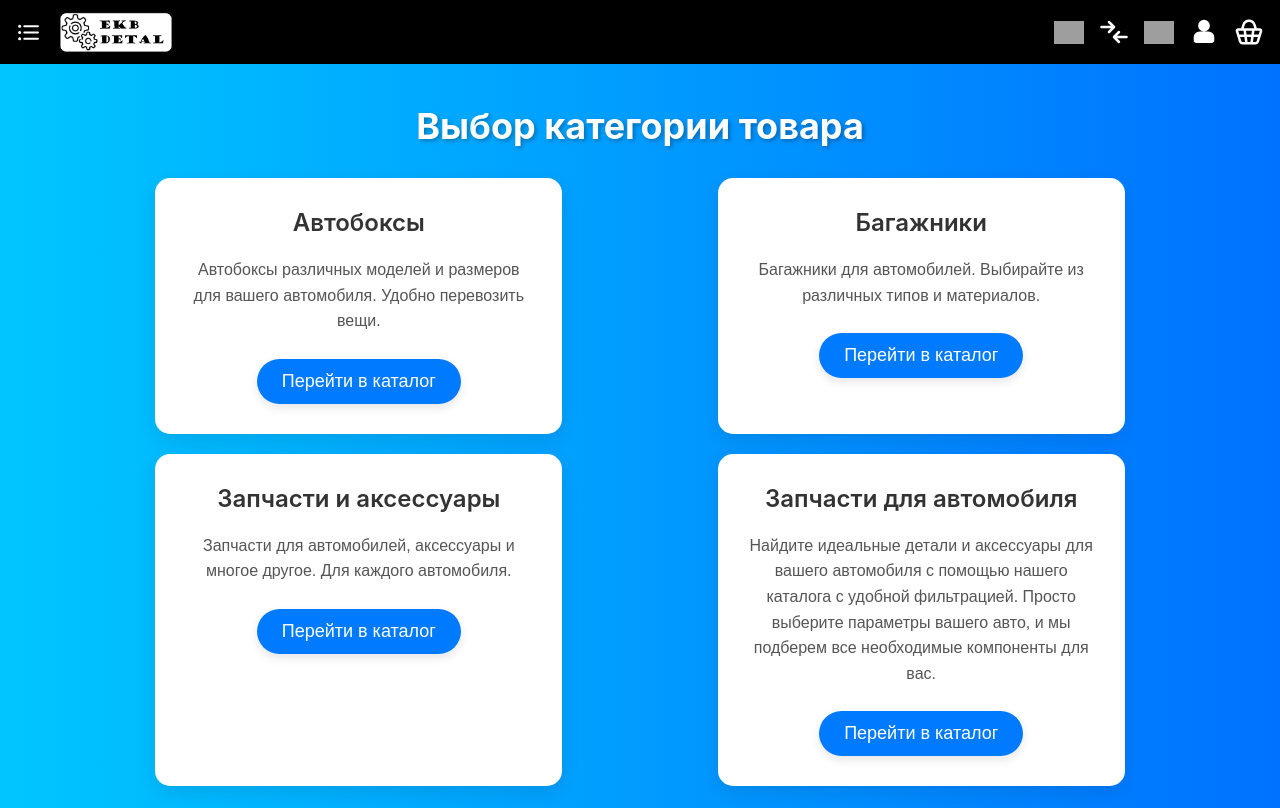
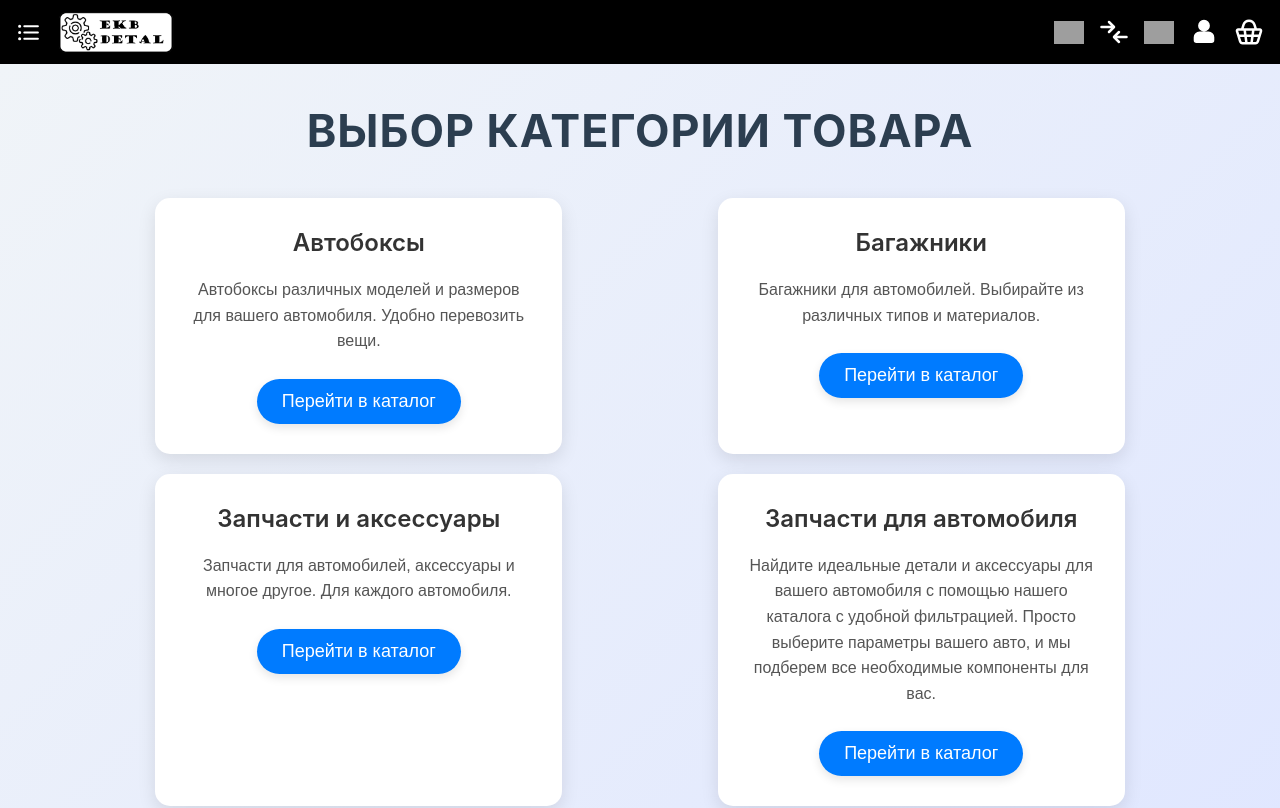
Before and after one commit to Avondeil/frontend_coursework, a React (Create React App) app: page /catalog in a window 1280 px wide. Shown: the top 808 px of the page. Built offline with nearby package versions, Linux system fonts and the light colour scheme; no server answers; grey boxes are pictures that could not be loaded.

Commit message:
Приведение к единому стилю страниц

```diff
--- a/src/components/styles/CartPage.css
+++ b/src/components/styles/CartPage.css
@@ -145,6 +145,7 @@ input::-webkit-inner-spin-button {
     justify-content: center;
     min-height: calc(100vh - 160px);
     font-family: 'Roboto', 'Segoe UI', sans-serif;
+    background: linear-gradient(135deg, #f0f4f8 0%, #e0e7ff 100%);
     color: #2c3e50;
     padding: 20px 0;
 }
--- a/src/components/styles/ProductCategorySelection.css
+++ b/src/components/styles/ProductCategorySelection.css
@@ -3,16 +3,18 @@
     margin-top: 8vh;
     text-align: center;
     min-height: calc(100vh - 200px);
-    background: linear-gradient(to right, #00c6ff, #0072ff);
+    background: linear-gradient(135deg, #f0f4f8 0%, #e0e7ff 100%);
     box-shadow: 0px 4px 15px rgba(0, 0, 0, 0.1);
 }
 
 .product-category-selection-title {
-    font-size: 36px;
+    text-align: center;
+    color: #2c3e50;
+    margin-bottom: 40px;
+    font-size: 2.8em;
     font-weight: 700;
-    color: white;
-    margin-bottom: 30px;
-    text-shadow: 2px 2px 4px rgba(0, 0, 0, 0.3); /* Тень для заголовка */
+    text-transform: uppercase;
+    letter-spacing: 1px;
 }
 
 .product-category-selection-sections {
```
